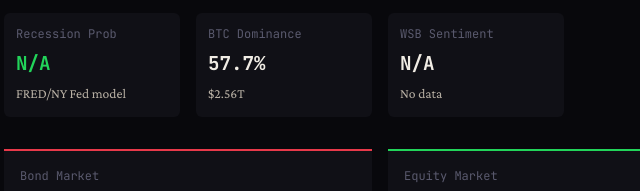
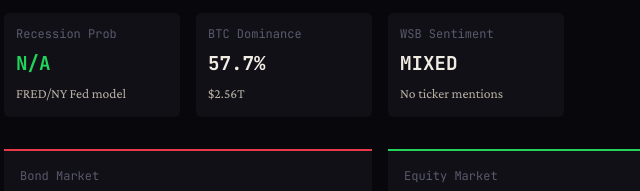
Before and after one commit to gnsumanth81-boop/Final_chaos, a plain HTML site: page index.html in a window 1280 px wide. Shown: the part 441-632 px from the top of the page, 260-900 px from the left. Drawn offline with nearby package versions, Linux system fonts and the light colour scheme; a web font is replaced by a local one.

Commit message:
Chaos Intelligence v7 — Auto-deploy 2026-05-29T09:49

```diff
--- a/index.html
+++ b/index.html
@@ -52,7 +52,7 @@ body{background:var(--bg);color:var(--ink);font-family:var(--font-body);padding:
   <div class="chaos-line">"The market speaks in contradictions."</div>
 
   <div class="sec-title">MACRO DASHBOARD</div>
-  <div class="mgrid"><div class="mi" style="animation-delay:0ms"><div class="mi-l">10Y Treasury</div><div class="mi-v neut">4.455%</div><div class="mi-s">Yield change</div></div><div class="mi" style="animation-delay:80ms"><div class="mi-l">DXY Dollar</div><div class="mi-v neut">99.13</div><div class="mi-s">— Neutral</div></div><div class="mi" style="animation-delay:160ms"><div class="mi-l">VIX</div><div class="mi-v neut">15.84</div><div class="mi-s">Implied vol</div></div><div class="mi" style="animation-delay:240ms"><div class="mi-l">S&amp;P 500</div><div class="mi-v up">7,564</div><div class="mi-s">+0.58%</div></div><div class="mi" style="animation-delay:320ms"><div class="mi-l">Recession Prob</div><div class="mi-v up">N/A</div><div class="mi-s">FRED/NY Fed model</div></div><div class="mi" style="animation-delay:400ms"><div class="mi-l">BTC Dominance</div><div class="mi-v neut">57.7%</div><div class="mi-s">$2.56T</div></div><div class="mi" style="animation-delay:480ms"><div class="mi-l">WSB Sentiment</div><div class="mi-v neut">N/A</div><div class="mi-s">No data</div></div></div>
+  <div class="mgrid"><div class="mi" style="animation-delay:0ms"><div class="mi-l">10Y Treasury</div><div class="mi-v neut">4.455%</div><div class="mi-s">Yield change</div></div><div class="mi" style="animation-delay:80ms"><div class="mi-l">DXY Dollar</div><div class="mi-v neut">99.13</div><div class="mi-s">— Neutral</div></div><div class="mi" style="animation-delay:160ms"><div class="mi-l">VIX</div><div class="mi-v neut">15.84</div><div class="mi-s">Implied vol</div></div><div class="mi" style="animation-delay:240ms"><div class="mi-l">S&amp;P 500</div><div class="mi-v up">7,564</div><div class="mi-s">+0.58%</div></div><div class="mi" style="animation-delay:320ms"><div class="mi-l">Recession Prob</div><div class="mi-v up">N/A</div><div class="mi-s">FRED/NY Fed model</div></div><div class="mi" style="animation-delay:400ms"><div class="mi-l">BTC Dominance</div><div class="mi-v neut">57.7%</div><div class="mi-s">$2.56T</div></div><div class="mi" style="animation-delay:480ms"><div class="mi-l">WSB Sentiment</div><div class="mi-v neut">MIXED</div><div class="mi-s">No ticker mentions</div></div></div>
 
   <div class="ctx-grid"><div class="ctx-card" style="--accent:var(--red);animation-delay:0ms"><div class="ctx-l">Bond Market</div><div class="ctx-v dn">CAUTION</div><div class="ctx-d">10Y at 4.455% — yields within normal range.</div></div><div class="ctx-card" style="--accent:var(--green);animation-delay:100ms"><div class="ctx-l">Equity Market</div><div class="ctx-v up">BULLISH</div><div class="ctx-d">S&amp;P 500 +0.58% session.</div></div><div class="ctx-card" style="--accent:var(--gold);animation-delay:200ms"><div class="ctx-l">Crypto</div><div class="ctx-v neut">HEDGING</div><div class="ctx-d">BTC at $73,754 — positive momentum.</div></div><div class="ctx-card" style="--accent:var(--purple);animation-delay:300ms"><div class="ctx-l">Sentiment</div><div class="ctx-v up">FEAR 23</div><div class="ctx-d">Neutral sentiment across retail.</div></div></div>
 
```
